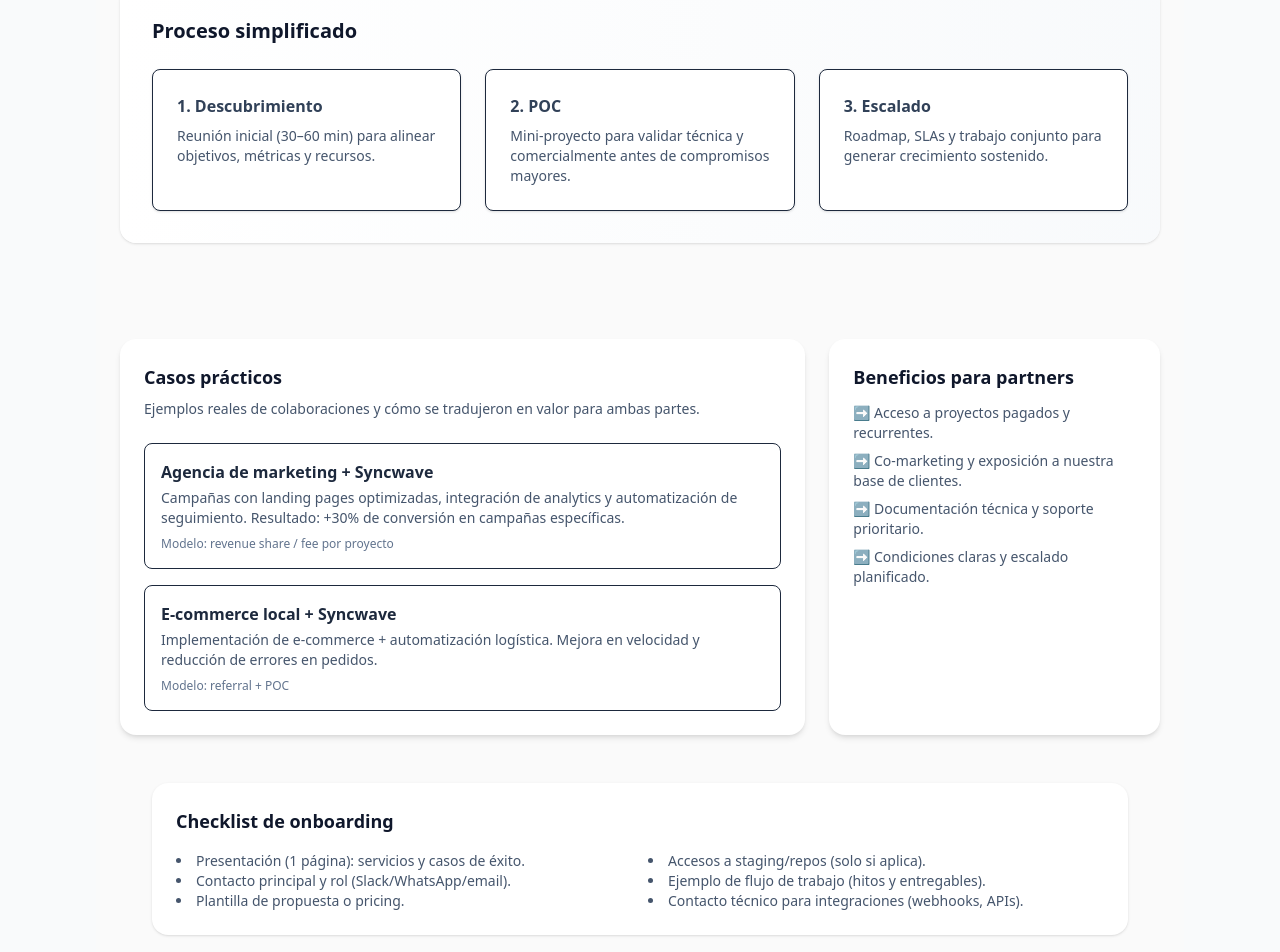
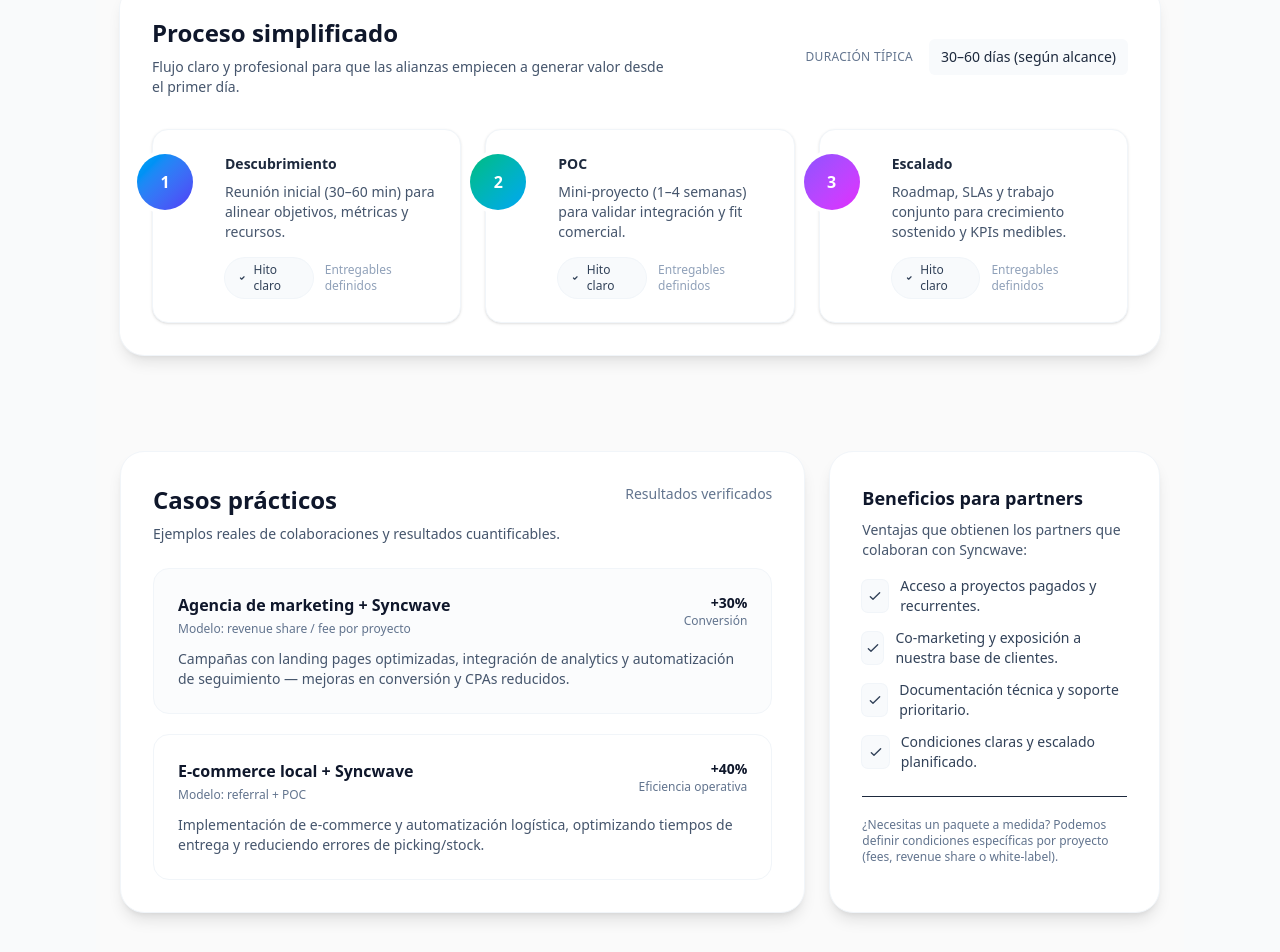
Before and after one commit to Leinerwill25/Syncwave_public, a Next.js app: page /w/colaborador in a window 1280 px wide. Shown: the part 1699-2651 px from the top of the page. Built offline with nearby package versions, Linux system fonts and the light colour scheme.

Commit message:
first commit - correcion deploy - mejoras de subpaginas - colaborador mejora

```diff
--- a/src/app/w/colaborador/page.tsx
+++ b/src/app/w/colaborador/page.tsx
@@ -115,83 +115,170 @@
 			</section>
 
 			{/* PROCESS */}
+			{/* PROCESO SIMPLIFICADO (mejorado) */}
 			<section className="max-w-6xl mx-auto px-6 py-12">
-				<div className="bg-gradient-to-r from-white to-slate-50 rounded-2xl p-8 shadow-sm">
-					<h3 className="text-xl font-semibold text-slate-900">Proceso simplificado</h3>
-					<div className="mt-6 grid grid-cols-1 md:grid-cols-3 gap-6">
-						<div className="p-6 bg-white rounded-lg border shadow-sm">
-							<div className="text-slate-700 font-semibold">1. Descubrimiento</div>
-							<p className="mt-2 text-sm text-slate-600">Reunión inicial (30–60 min) para alinear objetivos, métricas y recursos.</p>
+				<div className="bg-white/95 rounded-3xl p-8 shadow-lg ring-1 ring-slate-100">
+					<div className="flex items-center justify-between gap-6">
+						<div>
+							<h3 className="text-2xl font-semibold text-slate-900">Proceso simplificado</h3>
+							<p className="mt-2 text-sm text-slate-600 max-w-prose">Flujo claro y profesional para que las alianzas empiecen a generar valor desde el primer día.</p>
 						</div>
-						<div className="p-6 bg-white rounded-lg border shadow-sm">
-							<div className="text-slate-700 font-semibold">2. POC</div>
-							<p className="mt-2 text-sm text-slate-600">Mini-proyecto para validar técnica y comercialmente antes de compromisos mayores.</p>
+
+						<div className="hidden md:flex items-center gap-4">
+							<div className="text-xs uppercase tracking-wide text-slate-500">Duración típica</div>
+							<div className="px-3 py-2 bg-slate-50 rounded-md text-sm font-medium text-slate-800">30–60 días (según alcance)</div>
 						</div>
-						<div className="p-6 bg-white rounded-lg border shadow-sm">
-							<div className="text-slate-700 font-semibold">3. Escalado</div>
-							<p className="mt-2 text-sm text-slate-600">Roadmap, SLAs y trabajo conjunto para generar crecimiento sostenido.</p>
-						</div>
+					</div>
+
+					<div className="mt-8 grid grid-cols-1 md:grid-cols-3 gap-6">
+						{[
+							{
+								num: '1',
+								title: 'Descubrimiento',
+								text: 'Reunión inicial (30–60 min) para alinear objetivos, métricas y recursos.',
+								accent: 'bg-gradient-to-br from-sky-500 to-indigo-600',
+							},
+							{
+								num: '2',
+								title: 'POC',
+								text: 'Mini-proyecto (1–4 semanas) para validar integración y fit comercial.',
+								accent: 'bg-gradient-to-br from-emerald-500 to-sky-500',
+							},
+							{
+								num: '3',
+								title: 'Escalado',
+								text: 'Roadmap, SLAs y trabajo conjunto para crecimiento sostenido y KPIs medibles.',
+								accent: 'bg-gradient-to-br from-violet-500 to-fuchsia-500',
+							},
+						].map((s) => (
+							<div key={s.title} className="relative p-6 bg-white rounded-2xl border border-slate-100 shadow-sm hover:shadow-xl transition-shadow">
+								<div className="absolute -left-4 top-6">
+									<div className={`w-14 h-14 rounded-full flex items-center justify-center text-white font-semibold ${s.accent} ring-4 ring-white`}>{s.num}</div>
+								</div>
+
+								<div className="ml-12">
+									<div className="text-sm font-semibold text-slate-800">{s.title}</div>
+									<p className="mt-2 text-sm text-slate-600">{s.text}</p>
+
+									<div className="mt-4 flex items-center gap-3">
+										<span className="inline-flex items-center px-2.5 py-1 rounded-full text-xs font-medium bg-slate-50 text-slate-700 ring-1 ring-slate-100">
+											<svg className="w-4 h-4 mr-1" fill="none" stroke="currentColor" viewBox="0 0 24 24">
+												<path strokeWidth="2" strokeLinecap="round" strokeLinejoin="round" d="M9 12l2 2 4-4" />
+											</svg>
+											Hito claro
+										</span>
+										<span className="text-xs text-slate-400">Entregables definidos</span>
+									</div>
+								</div>
+							</div>
+						))}
 					</div>
 				</div>
 			</section>
 
-			{/* CASES + BENEFITS */}
+			{/* CASES + BENEFITS (mejorado) */}
 			<section className="max-w-7xl mx-auto px-6 py-12">
 				<div className="grid grid-cols-1 lg:grid-cols-3 gap-6">
-					<div className="col-span-2 bg-white rounded-2xl p-6 shadow-md">
-						<h3 className="text-lg font-semibold text-slate-900">Casos prácticos</h3>
-						<p className="text-sm text-slate-600 mt-2">Ejemplos reales de colaboraciones y cómo se tradujeron en valor para ambas partes.</p>
+					<div className="col-span-2 bg-white rounded-3xl p-8 shadow-lg border border-slate-100">
+						<div className="flex items-start justify-between">
+							<div>
+								<h3 className="text-2xl font-semibold text-slate-900">Casos prácticos</h3>
+								<p className="text-sm text-slate-600 mt-2">Ejemplos reales de colaboraciones y resultados cuantificables.</p>
+							</div>
+							<div className="text-sm text-slate-500">Resultados verificados</div>
+						</div>
 
-						<div className="mt-6 space-y-4">
-							<article className="p-4 border rounded-lg">
-								<h4 className="font-semibold">Agencia de marketing + Syncwave</h4>
-								<p className="text-sm text-slate-600 mt-1">Campañas con landing pages optimizadas, integración de analytics y automatización de seguimiento. Resultado: +30% de conversión en campañas específicas.</p>
-								<p className="mt-2 text-xs text-slate-500">Modelo: revenue share / fee por proyecto</p>
+						<div className="mt-6 space-y-5">
+							<article className="p-6 rounded-2xl border border-slate-100 bg-slate-50/60 flex flex-col gap-3">
+								<div className="flex items-start justify-between">
+									<div>
+										<h4 className="font-semibold text-slate-900">Agencia de marketing + Syncwave</h4>
+										<p className="text-xs text-slate-500 mt-1">Modelo: revenue share / fee por proyecto</p>
+									</div>
+									<div className="text-right">
+										<div className="text-sm font-bold text-slate-900">+30%</div>
+										<div className="text-xs text-slate-500">Conversión</div>
+									</div>
+								</div>
+
+								<p className="text-sm text-slate-600">Campañas con landing pages optimizadas, integración de analytics y automatización de seguimiento — mejoras en conversión y CPAs reducidos.</p>
 							</article>
 
-							<article className="p-4 border rounded-lg">
-								<h4 className="font-semibold">E-commerce local + Syncwave</h4>
-								<p className="text-sm text-slate-600 mt-1">Implementación de e-commerce + automatización logística. Mejora en velocidad y reducción de errores en pedidos.</p>
-								<p className="mt-2 text-xs text-slate-500">Modelo: referral + POC</p>
+							<article className="p-6 rounded-2xl border border-slate-100 bg-white flex flex-col gap-3">
+								<div className="flex items-start justify-between">
+									<div>
+										<h4 className="font-semibold text-slate-900">E-commerce local + Syncwave</h4>
+										<p className="text-xs text-slate-500 mt-1">Modelo: referral + POC</p>
+									</div>
+									<div className="text-right">
+										<div className="text-sm font-bold text-slate-900">+40%</div>
+										<div className="text-xs text-slate-500">Eficiencia operativa</div>
+									</div>
+								</div>
+
+								<p className="text-sm text-slate-600">Implementación de e-commerce y automatización logística, optimizando tiempos de entrega y reduciendo errores de picking/stock.</p>
 							</article>
 						</div>
 					</div>
 
-					<aside className="bg-white rounded-2xl p-6 shadow-md">
+					<aside className="bg-white rounded-3xl p-8 shadow-lg border border-slate-100">
 						<h3 className="text-lg font-semibold text-slate-900">Beneficios para partners</h3>
-						<ul className="mt-3 text-sm text-slate-600 space-y-2">
-							<li>➡ Acceso a proyectos pagados y recurrentes.</li>
-							<li>➡ Co-marketing y exposición a nuestra base de clientes.</li>
-							<li>➡ Documentación técnica y soporte prioritario.</li>
-							<li>➡ Condiciones claras y escalado planificado.</li>
+						<p className="text-sm text-slate-600 mt-2">Ventajas que obtienen los partners que colaboran con Syncwave:</p>
+
+						<ul className="mt-4 space-y-3 text-sm">
+							{['Acceso a proyectos pagados y recurrentes', 'Co-marketing y exposición a nuestra base de clientes', 'Documentación técnica y soporte prioritario', 'Condiciones claras y escalado planificado'].map((b) => (
+								<li key={b} className="flex items-start gap-3">
+									<span className="mt-1 inline-flex items-center justify-center w-8 h-8 rounded-md bg-slate-50 ring-1 ring-slate-100">
+										<svg className="w-4 h-4 text-slate-700" fill="none" stroke="currentColor" viewBox="0 0 24 24">
+											<path strokeWidth="2" strokeLinecap="round" strokeLinejoin="round" d="M5 13l4 4L19 7" />
+										</svg>
+									</span>
+									<span className="text-slate-700">{b}.</span>
+								</li>
+							))}
 						</ul>
+
+						<div className="mt-6 border-t pt-5">
+							<p className="text-xs text-slate-500">¿Necesitas un paquete a medida? Podemos definir condiciones específicas por proyecto (fees, revenue share o white-label).</p>
+						</div>
 					</aside>
 				</div>
 			</section>
 
-			{/* ONBOARDING CHECKLIST */}
+			{/* ONBOARDING CHECKLIST (mejorado) */}
 			<section className="max-w-5xl mx-auto px-6 pb-12">
-				<div className="bg-white rounded-2xl p-6 shadow-sm">
-					<h3 className="text-lg font-semibold text-slate-900">Checklist de onboarding</h3>
-					<div className="mt-4 grid grid-cols-1 sm:grid-cols-2 gap-4 text-sm text-slate-600">
-						<ul className="list-disc list-inside">
-							<li>Presentación (1 página): servicios y casos de éxito.</li>
-							<li>Contacto principal y rol (Slack/WhatsApp/email).</li>
-							<li>Plantilla de propuesta o pricing.</li>
-						</ul>
-						<ul className="list-disc list-inside">
-							<li>Accesos a staging/repos (solo si aplica).</li>
-							<li>Ejemplo de flujo de trabajo (hitos y entregables).</li>
-							<li>Contacto técnico para integraciones (webhooks, APIs).</li>
-						</ul>
+				<div className="bg-white rounded-3xl p-8 shadow-md border border-slate-100">
+					<div className="flex items-center justify-between">
+						<h3 className="text-lg font-semibold text-slate-900">Checklist de onboarding</h3>
+						<div className="text-sm text-slate-500">Checklist rápido para empezar</div>
+					</div>
+
+					<div className="mt-6 grid grid-cols-1 sm:grid-cols-2 gap-6 text-sm text-slate-700">
+						{[
+							['Presentación (1 página): servicios y casos de éxito.', 'Contacto principal y rol (Slack/WhatsApp/email).', 'Plantilla de propuesta o pricing.'],
+							['Accesos a staging/repos (solo si aplica).', 'Ejemplo de flujo de trabajo (hitos y entregables).', 'Contacto técnico para integraciones (webhooks, APIs).'],
+						].map((col, i) => (
+							<ul key={i} className="space-y-3">
+								{col.map((item) => (
+									<li key={item} className="flex items-start gap-3">
+										<span className="mt-1 inline-flex items-center justify-center w-6 h-6 rounded-full bg-slate-50 ring-1 ring-slate-100 text-slate-700">
+											<svg className="w-3 h-3" fill="none" stroke="currentColor" viewBox="0 0 24 24">
+												<path strokeWidth="2" strokeLinecap="round" strokeLinejoin="round" d="M5 13l4 4L19 7" />
+											</svg>
+										</span>
+										<span>{item}</span>
+									</li>
+								))}
+							</ul>
+						))}
 					</div>
 				</div>
 			</section>
 
-			{/* RESOURCES + CTA FOOTER */}
+			{/* RESOURCES + CTA FOOTER (mejorado) */}
 			<section className="max-w-7xl mx-auto px-6 pb-20">
-				<div className="bg-gradient-to-b from-white to-slate-50 rounded-2xl p-6 md:p-8 shadow-md">
-					<div className="md:flex md:items-center md:justify-between">
+				<div className="bg-gradient-to-b from-white to-slate-50 rounded-3xl p-6 md:p-8 shadow-lg border border-slate-100">
+					<div className="md:flex md:items-center md:justify-between gap-6">
 						<div>
 							<h3 className="text-xl font-semibold text-slate-900">¿Listo para colaborar?</h3>
 							<p className="text-sm text-slate-600 mt-2">Envíanos una propuesta o agenda una llamada de descubrimiento. Construyamos algo juntos.</p>
```
